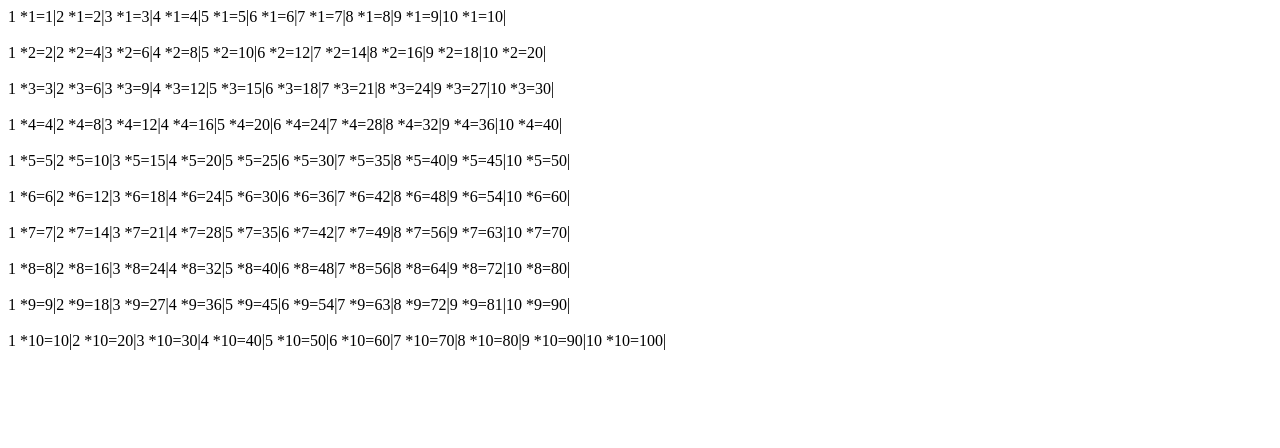
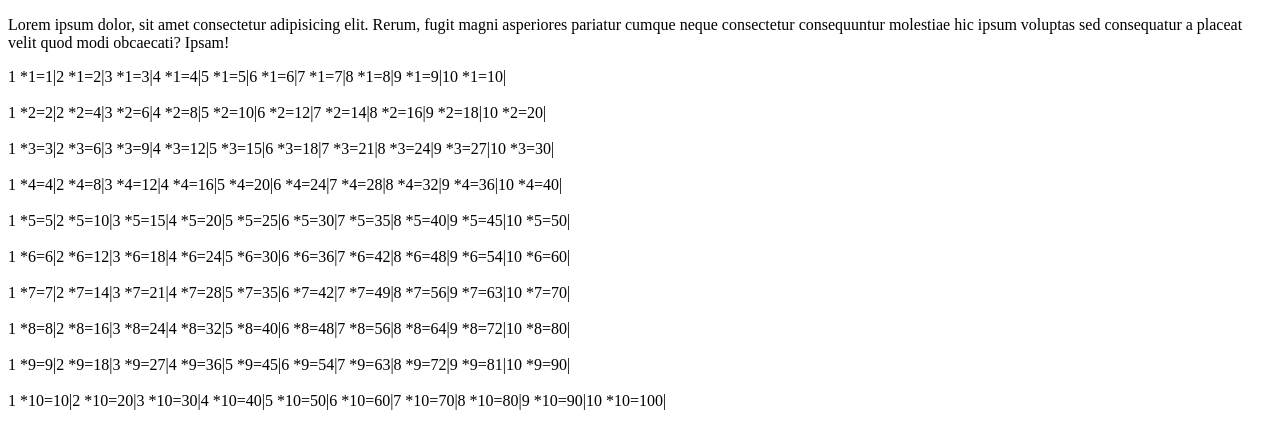
Before and after one commit to AlinurAbdyiskakov/flex.js, a plain HTML site: page index.html in a window 1280 px wide. Drawn offline with Linux system fonts and the light colour scheme.

Commit message:
add lorem

```diff
--- a/index.html
+++ b/index.html
@@ -6,7 +6,7 @@
     <title>Document</title>
 </head>
 <body>
-
+<p>Lorem ipsum dolor, sit amet consectetur adipisicing elit. Rerum, fugit magni asperiores pariatur cumque neque consectetur consequuntur molestiae hic ipsum voluptas sed consequatur a placeat velit quod modi obcaecati? Ipsam!</p>
     <script src="./scripts.js"></script>
 </body>
 </html>
```
